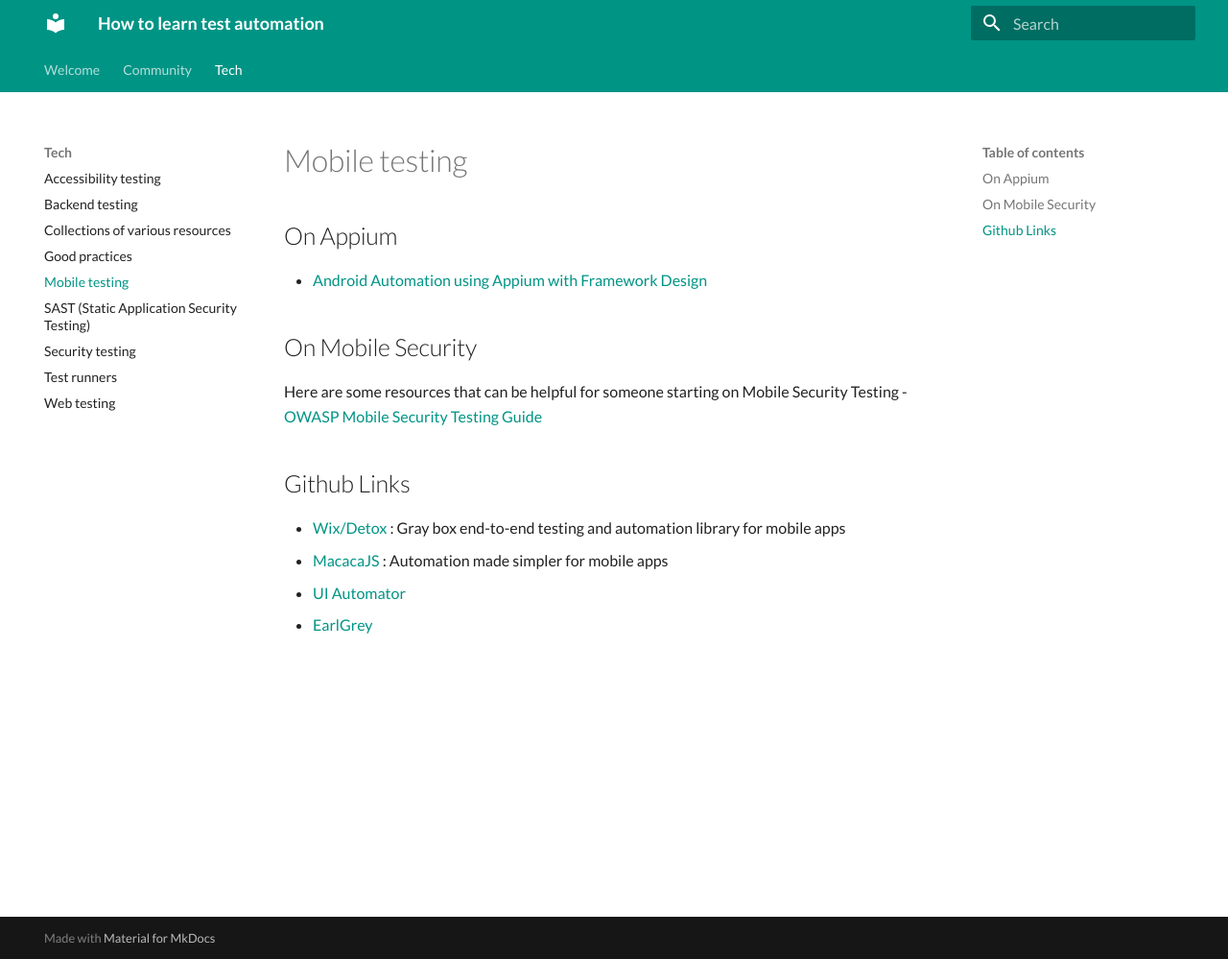
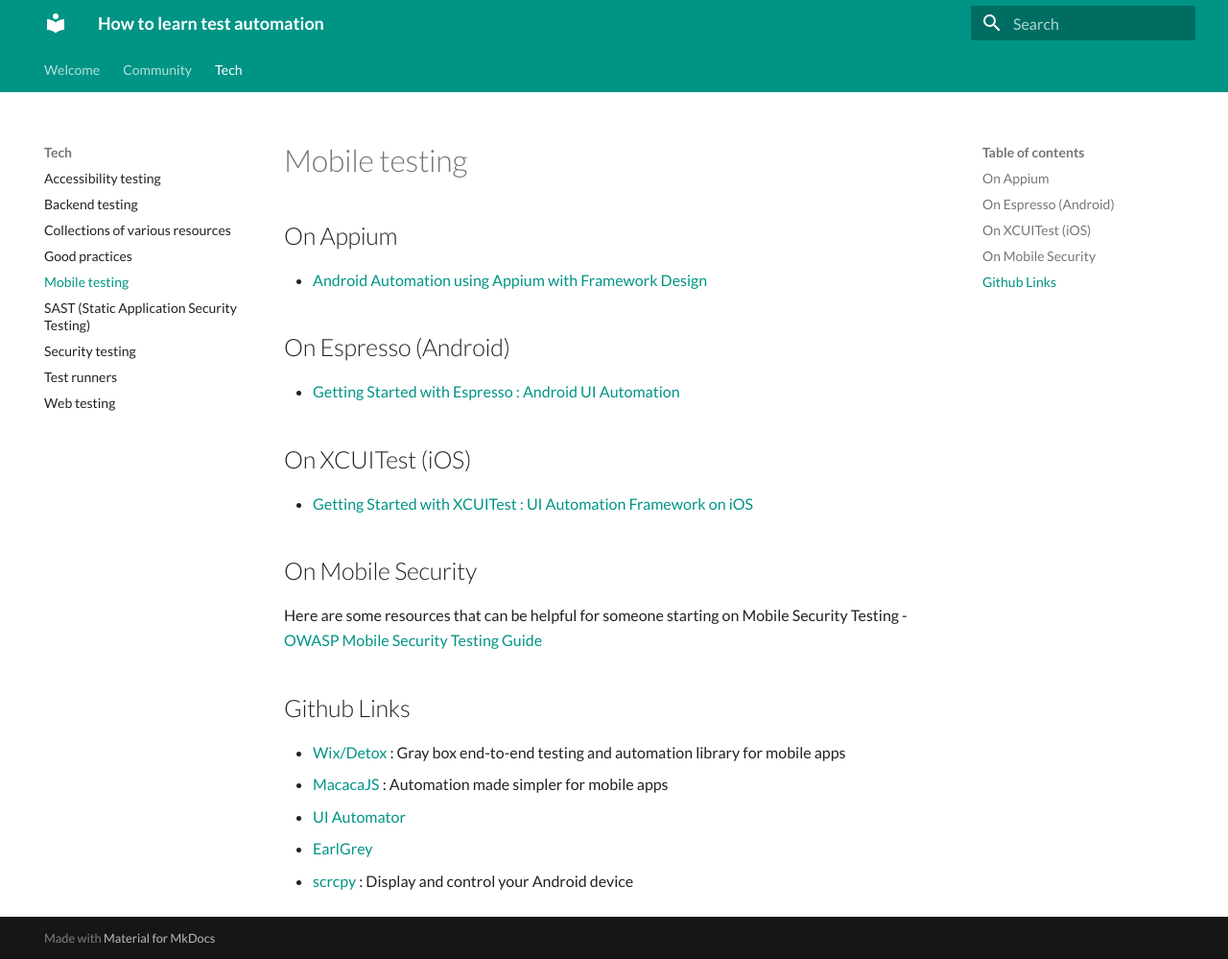
Before and after one commit to automationhacks/how-to-learn-test-automation, an MkDocs documentation site: the page built from docs/tech/mobile.md, in a window 1280 px wide and 999 px high. Shown: the whole window at 96% size. Built offline with MkDocs 1.6.1 and Material for MkDocs 9.7.7, drawn with Linux system fonts in a browser that asks for light colours.

Commit message:
Add mobile testing resources (#15)

```diff
--- a/docs/tech/mobile.md
+++ b/docs/tech/mobile.md
@@ -3,6 +3,14 @@
 ## On Appium
 
 - [Android Automation using Appium with Framework Design](https://www.youtube.com/watch?v=YSFznsn2lLk&list=PL9ok7C7Yn9A9qy5rqMiFtGHPbwM9yOxCW)
+
+## On Espresso (Android)
+
+- [Getting Started with Espresso : Android UI Automation](https://www.browserstack.com/guide/espresso-android-testing)
+
+## On XCUITest (iOS)
+
+- [Getting Started with XCUITest : UI Automation Framework on iOS](https://www.browserstack.com/guide/getting-started-xcuitest-framework)
 
 ## On Mobile Security
 
@@ -14,3 +22,4 @@
 - [MacacaJS](https://macacajs.com/) : Automation made simpler for mobile apps
 - [UI Automator](https://www.tutorialspoint.com/android/android_ui_testing.htm)
 - [EarlGrey](https://developers.googleblog.com/2016/02/earlgrey-ios-functional-ui-testing.html)
+- [scrcpy](https://github.com/Genymobile/scrcpy) : Display and control your Android device
```
